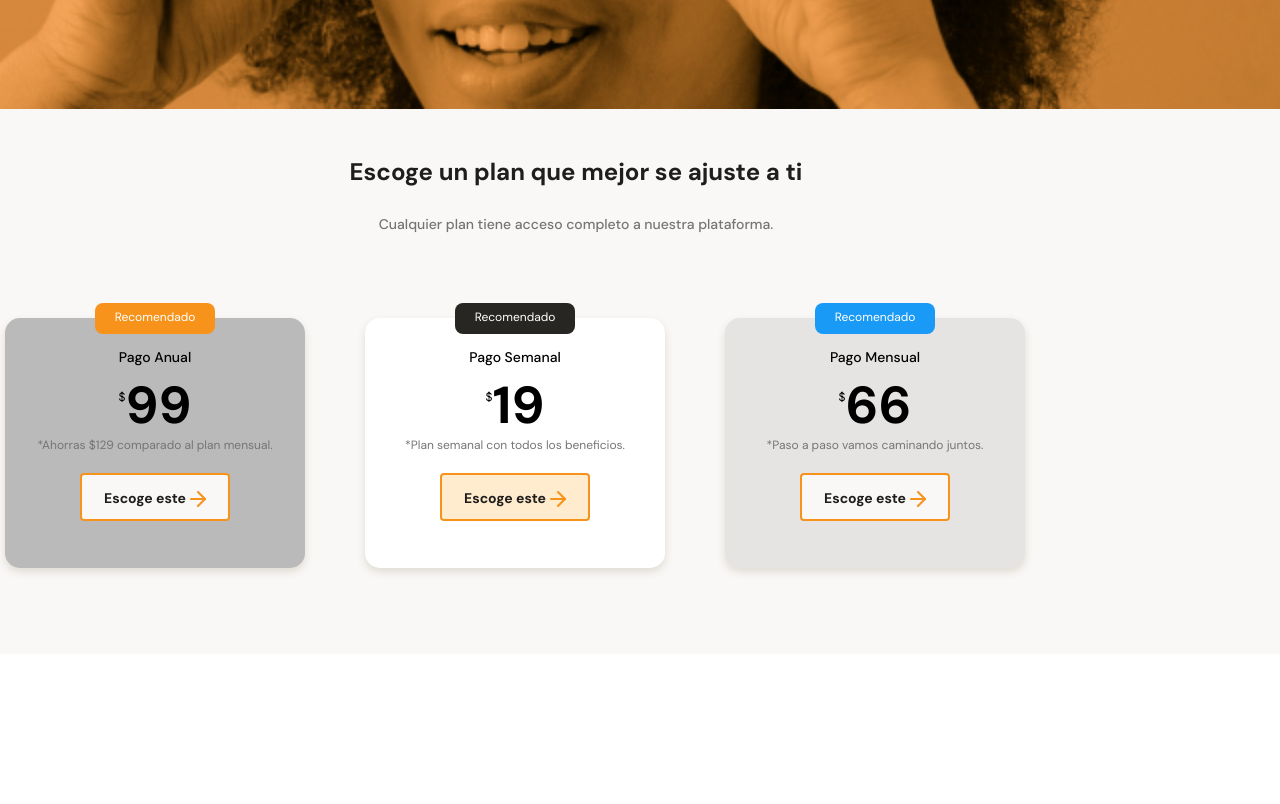
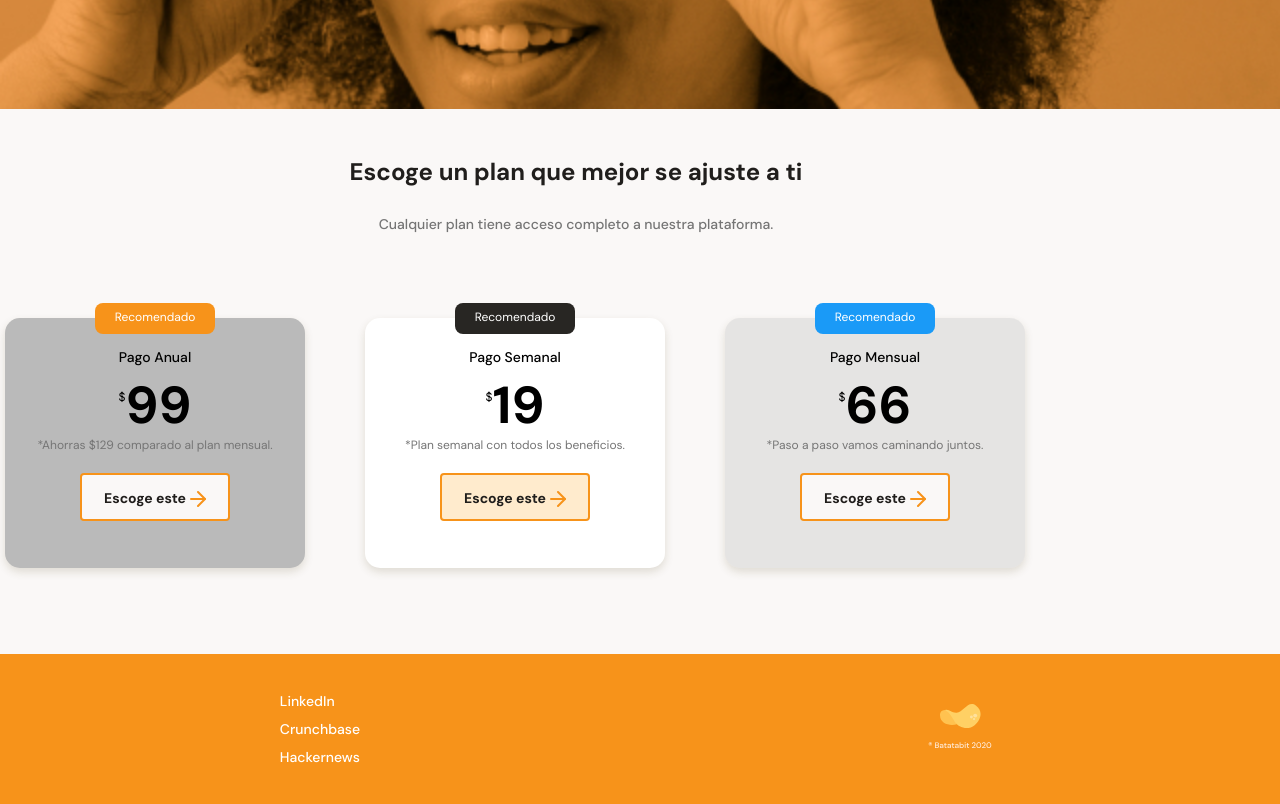
Before and after one commit to JMUT1/Curso-de-Mobile-First, a plain HTML site: page index.html in a window 1280 px wide. Shown: the part 2671-3475 px from the top of the page. Before the commit the page ends 3325 px from the top, so only its background shows below. Drawn offline with Linux system fonts and the light colour scheme.

Commit message:
footer en HTML y CSS

```diff
--- a/index.html
+++ b/index.html
@@ -189,10 +189,20 @@
                     </div>
                   </article>
         </section>
-
         </section>
       </section>
     </main>
-    <footer></footer>
+    <footer>
+      <section class="footer-left">
+        <ul>
+          <li><a href="#">LinkedIn</a></li>
+          <li><a href="#">Crunchbase</a></li>
+          <li><a href="#">Hackernews</a></li>
+        </ul>
+      </section>
+      <section class="footer-right">
+        <img src="./assetss/imgs/img/logo-footer.svg" alt="Logo de Batatabit 2020">
+      </section>
+    </footer>
   </body>
 </html>
--- a/style.css
+++ b/style.css
@@ -461,3 +461,28 @@ main {
   background-image: url("./assetss/imgs/icons/orange-right-arrow.svg");
   vertical-align: text-bottom;
 }
+footer{
+  display: flex;
+  width: 100%;
+  height: 150px;
+  background-color: var(--bitcoin-orange);
+}
+footer section{
+  display: flex;
+  justify-content: center;
+  align-items: center;
+  width: 50%;
+}
+footer .footer-left ul{
+  font-size: 1.4rem;
+  font-weight: 500;
+  line-height: 1.8rem;
+  list-style: none;
+}
+.footer-left li{
+  margin: 10px 0;
+}
+.footer-left a{
+  text-decoration: none;
+  color: var(--just-white);
+}
```
